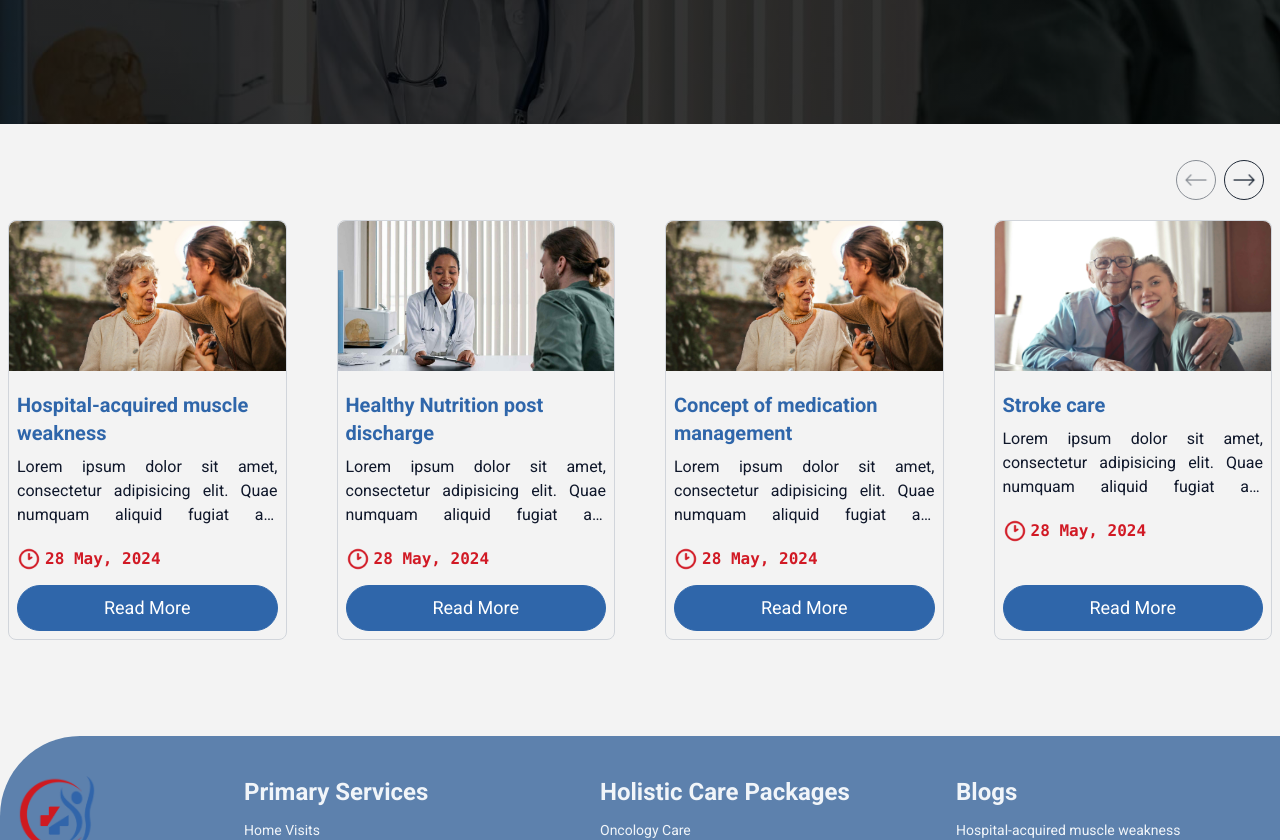
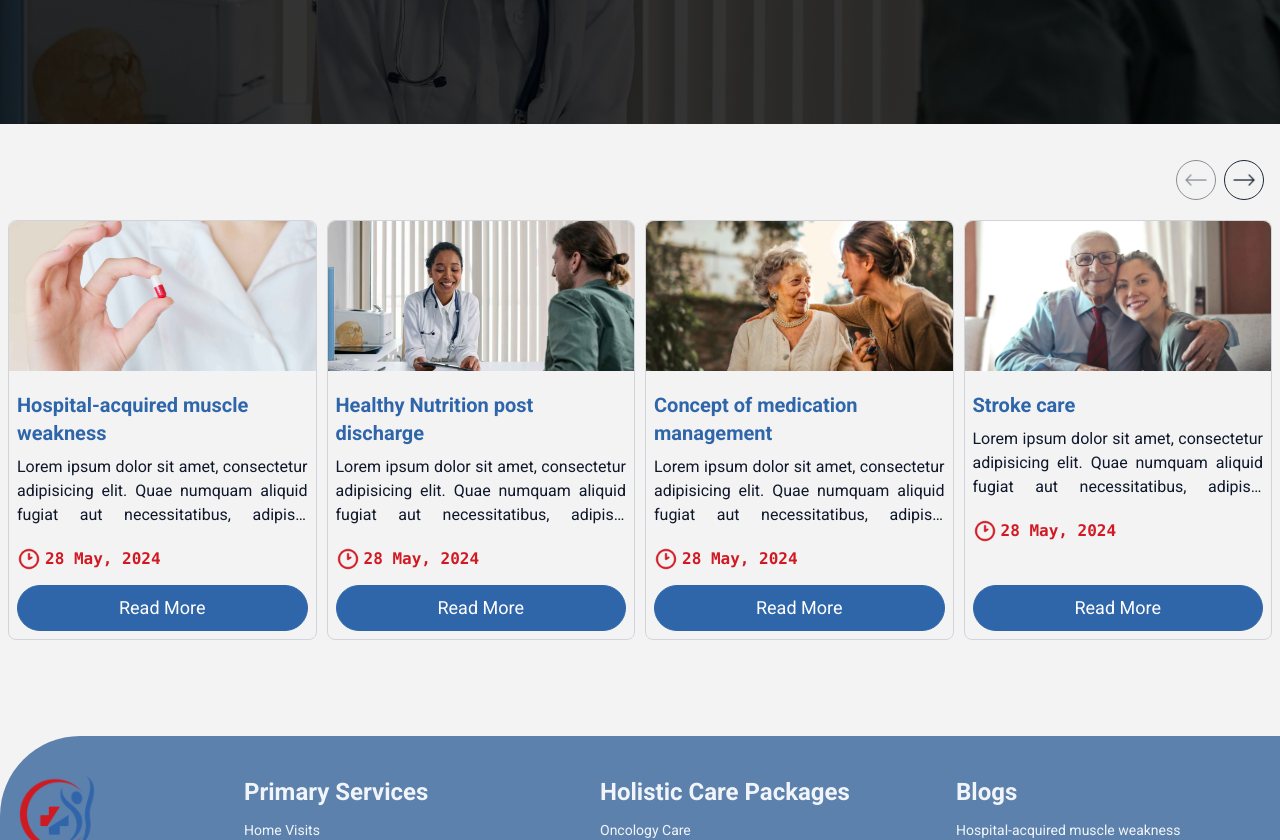
Before and after one commit to AbdurRehman1312/nakaha_website, a React (Vite) app: page /blogs in a window 1280 px wide. Shown: the part 474-1314 px from the top of the page. Built offline with nearby package versions, Linux system fonts and the light colour scheme.

Commit message:
Blogs Translation

```diff
--- a/src/pages/Blogs.jsx
+++ b/src/pages/Blogs.jsx
@@ -1,4 +1,4 @@
-import React, { useRef, useState } from "react";
+import React, { useRef, useState, useEffect } from "react";
 import BlogCard from "../components/BlogCard";
 import { Swiper, SwiperSlide } from "swiper/react";
 import * as images from "../assets";
@@ -6,11 +6,14 @@ import "swiper/css";
 import "swiper/css/navigation";
 import { Navigation } from "swiper/modules";
 import Breadcrumb from "../components/Breadcrumb";
+import { useTranslation } from "react-i18next";
 
 const Blogs = () => {
+  const { t, i18n } = useTranslation("global");
   const swiperRef = useRef(null);
-  const [activeIndex, setActiveIndex] = useState(0); // Track the active slide index
-  const [totalSlides, setTotalSlides] = useState(0); // Total number of slides
+  const [activeIndex, setActiveIndex] = useState(0);
+  const [totalSlides, setTotalSlides] = useState(0);
+  const isRTL = i18n.dir() === 'rtl';
 
   const navigateToNext = () => {
     if (swiperRef.current) {
@@ -24,12 +27,18 @@ const Blogs = () => {
     }
   };
 
+  useEffect(() => {
+    document.body.dir = i18n.dir();  // Ensure the body direction is updated
+  }, [i18n, i18n.language]);
+
   return (
     <>
-    <Breadcrumb styles="bg_blog" title="News And Blogs"  />
-      <section className="container m-auto px-2 my-10 ">
+      <Breadcrumb styles="bg_blog" title={t("blogs.heading")} />
+      <section className="container m-auto px-2 my-10">
         <div className="relative">
           <Swiper
+            key={isRTL ? 'rtl' : 'ltr'}  // Reinitialize Swiper when direction changes
+            rtl={isRTL}  // Enable RTL in Swiper based on i18n direction
             slidesPerView={4}
             spaceBetween={10}
             onSwiper={(swiper) => {
@@ -39,7 +48,7 @@ const Blogs = () => {
             onSlideChange={(swiper) => {
               setActiveIndex(swiper.activeIndex);
             }}
-            navigation={false} // Disable default navigation
+            navigation={false} // Custom navigation is handled externally
             pagination={{
               clickable: true,
             }}
@@ -54,16 +63,16 @@ const Blogs = () => {
               },
               1024: {
                 slidesPerView: 4,
-                spaceBetween: 50,
+                spaceBetween: 10,
               },
             }}
             modules={[Navigation]}
             className="mySwiper flex justify-evenly gap-8 w-full my-24"
           >
-            <SwiperSlide>
+             <SwiperSlide>
               <BlogCard
-                img="hero2"
-                name="Hospital-acquired muscle weakness"
+                img="service5"
+                name={t("blogCard1.name")}
                 desc="Lorem ipsum dolor sit amet, consectetur adipisicing elit. Quae numquam aliquid fugiat aut necessitatibus, adipisci aperiam assumenda sequi enim, dicta, libero reiciendis hic explicabo eos optio corporis exercitationem accusamus illo!"
                 date="28 May, 2024"
               />
@@ -71,7 +80,7 @@ const Blogs = () => {
             <SwiperSlide>
               <BlogCard
                 img="hero1"
-                name="Healthy Nutrition post discharge"
+                name={t("blogCard2.name")}
                 desc="Lorem ipsum dolor sit amet, consectetur adipisicing elit. Quae numquam aliquid fugiat aut necessitatibus, adipisci aperiam assumenda sequi enim, dicta, libero reiciendis hic explicabo eos optio corporis exercitationem accusamus illo!"
                 date="28 May, 2024"
               />
@@ -79,7 +88,7 @@ const Blogs = () => {
             <SwiperSlide>
               <BlogCard
                 img="hero2"
-                name="Concept of medication management"
+                name={t("blogCard4.name")}
                 desc="Lorem ipsum dolor sit amet, consectetur adipisicing elit. Quae numquam aliquid fugiat aut necessitatibus, adipisci aperiam assumenda sequi enim, dicta, libero reiciendis hic explicabo eos optio corporis exercitationem accusamus illo!"
                 date="28 May, 2024"
               />
@@ -87,7 +96,15 @@ const Blogs = () => {
             <SwiperSlide>
               <BlogCard
                 img="hero3"
-                name="Stroke care"
+                name={t("blogCard3.name")}
+                desc="Lorem ipsum dolor sit amet, consectetur adipisicing elit. Quae numquam aliquid fugiat aut necessitatibus, adipisci aperiam assumenda sequi enim, dicta, libero reiciendis hic explicabo eos optio corporis exercitationem accusamus illo!"
+                date="28 May, 2024"
+              />
+            </SwiperSlide>
+            <SwiperSlide>
+              <BlogCard
+                img="service3"
+                name={t("blogCard5.name")}
                 desc="Lorem ipsum dolor sit amet, consectetur adipisicing elit. Quae numquam aliquid fugiat aut necessitatibus, adipisci aperiam assumenda sequi enim, dicta, libero reiciendis hic explicabo eos optio corporis exercitationem accusamus illo!"
                 date="28 May, 2024"
               />
@@ -95,42 +112,34 @@ const Blogs = () => {
             <SwiperSlide>
               <BlogCard
                 img="aboutus"
-                name="Oncology care"
+                name={t("blogCard6.name")}
                 desc="Lorem ipsum dolor sit amet, consectetur adipisicing elit. Quae numquam aliquid fugiat aut necessitatibus, adipisci aperiam assumenda sequi enim, dicta, libero reiciendis hic explicabo eos optio corporis exercitationem accusamus illo!"
                 date="28 May, 2024"
               />
             </SwiperSlide>
             <SwiperSlide>
               <BlogCard
-                img="aboutus"
-                name="Nursing at home"
-                desc="Lorem ipsum dolor sit amet, consectetur adipisicing elit. Quae numquam aliquid fugiat aut necessitatibus, adipisci aperiam assumenda sequi enim, dicta, libero reiciendis hic explicabo eos optio corporis exercitationem accusamus illo!"
-                date="28 May, 2024"
-              />
-            </SwiperSlide>
-            <SwiperSlide>
-              <BlogCard
-                img="aboutus"
-                name="Red Flags"
+                img="service1"
+                name={t("blogCard7.name")}
                 desc="Lorem ipsum dolor sit amet, consectetur adipisicing elit. Quae numquam aliquid fugiat aut necessitatibus, adipisci aperiam assumenda sequi enim, dicta, libero reiciendis hic explicabo eos optio corporis exercitationem accusamus illo!"
                 date="28 May, 2024"
               />
             </SwiperSlide>
           </Swiper>
-          <div className="flex items-center gap-2 absolute top-[-20%] my-6 right-[0.5rem] z-30">
+          <div className={`flex items-center gap-2 absolute top-[-20%] my-6 ${isRTL ? 'left-[0.5rem]' : 'right-[0.5rem]'} z-30`}>
             <button
               onClick={navigateToPrev}
               className="custom-prev h-[40px] w-[40px] rounded-full flex justify-center items-center border border-gray-800"
-              style={{ opacity: activeIndex === 0 ? 0.5 : 1 }} // Opacity for the prev button
+              style={{ opacity: activeIndex === 0 ? 0.5 : 1 }}
             >
-              <img src={images.prev} alt="Prev" className="w-[80%] h-[80%]" />
+              <img src={isRTL ? images.next : images.prev} alt="Prev" className="w-[80%] h-[80%]" />
             </button>
             <button
               onClick={navigateToNext}
               className="custom-next h-[40px] w-[40px] rounded-full flex justify-center items-center border border-gray-800"
               style={{ opacity: activeIndex === totalSlides - 1 ? 0.5 : 1 }}
             >
-              <img src={images.next} alt="Next" className="w-[80%] h-[80%]" />
+              <img src={isRTL ? images.prev : images.next} alt="Next" className="w-[80%] h-[80%]" />
             </button>
           </div>
         </div>
--- a/src/pages/Services.jsx
+++ b/src/pages/Services.jsx
@@ -63,7 +63,7 @@ const Services = () => {
   ];
   return (
     <>
-      <Breadcrumb styles="bg_services" title="Our Services" />
+      <Breadcrumb styles="bg_services" title={t("services.heading")} />
       <section className="container px-2 m-auto my-14">
         <div className="flex  justify-center flex-wrap gap-10">
           {tabsData.map((tab) => (
--- a/src/translations/ar/global.json
+++ b/src/translations/ar/global.json
@@ -47,6 +47,18 @@
     "blogCard3":{
         "name": "رعاية السكتة الدماغية"
     },
+    "blogCard4": {
+        "name": "مفهوم إدارة الدواء"
+    },
+    "blogCard5": {
+        "name": "رعاية الأورام"
+    },
+    "blogCard6": {
+        "name": "التمريض في المنزل"
+    },
+    "blogCard7": {
+        "name": "الأعلام الحمراء"
+    },
     "aboutUs":{
         "about": "معلومات عنا",
         "welc": "مرحبا بكم في ناكاها، حيث صحتك هي أولويتنا.",
@@ -56,6 +68,7 @@
         "at": "في ناكاها، ندرك أن كل مريض فريد من نوعه، ولهذا السبب نعطي الأولوية لخطط الرعاية الشخصية المصممة خصيصًا لتلبية احتياجاتك وتفضيلاتك الخاصة. سواء كنت تعاني من مرض مزمن، أو تتعافى من عملية جراحية، أو تبحث عن خدمات إعادة التأهيل، فإن فريقنا موجود لدعمك في كل خطوة على الطريق. هدفنا هو توفير الدعم الشامل تحت سقف واحد، مما يجعل الرعاية الصحية أكثر سهولة وراحة بالنسبة لك."
     },
     "services":{
+        "heading": "خدماتنا",
         "card1name": "الزيارات المنزلية",
         "card1desc": "استمتع بتجربة تلقي الرعاية الطبية بكل راحة في منزلك. سيأتي إليك متخصصو الرعاية الصحية لدينا، مما يضمن حصولك على الاهتمام والدعم الذي تحتاجه دون الحاجة إلى السفر.",
         "card2name": "الرعاية التمريضية في المنزل",
@@ -78,6 +91,9 @@
         "card10desc": "مساعدة ماهرة في إدخال القسطرة البولية أو إزالتها، مع إعطاء الأولوية لراحتك وسلامتك طوال العملية.",
         "card11name": "الأشعة",
         "card11desc": "أحدث خدمات التصوير لإجراء تقييمات تشخيصية شاملة وتخطيط العلاج."
+    },
+    "blogs":{
+        "heading": "الأخبار والمدونات"
     },
     "contactUs": {
         "heading": "كيف يمكننا مساعدتك؟",
--- a/src/translations/en/global.json
+++ b/src/translations/en/global.json
@@ -47,7 +47,19 @@
     "blogCard3": {
         "name": "Stroke care"
     },
-    "aboutUs":{
+    "blogCard4": {
+        "name": "Concept of medication management"
+    },
+    "blogCard5": {
+        "name": "Oncology care"
+    },
+    "blogCard6": {
+        "name": "Nursing at home"
+    },
+    "blogCard7": {
+        "name": "Red Flags"
+    },
+    "aboutUs": {
         "about": "About Us",
         "welc": "Welcome to Nakaha, where your health is our priority.",
         "welcome": "Welcome to Nakaha Clinic. Our clinic offers a diverse range of services tailored to meet your individual needs, ensuring comprehensive support throughout your healthcare journey.",
@@ -55,7 +67,8 @@
         "add": "In addition to primary services, we also provide holistic care packages such as oncology care, tracheostomy care, and stroke rehabilitation.",
         "at": "At Nakaha, we understand that each patient is unique, which is why we prioritize personalized care plans tailored to your specific needs and preferences. Whether you're managing a chronic illness, recovering from surgery, or seeking rehabilitation services, our team is here to support you every step of the way. Our goal is to provide comprehensive support under one roof, making healthcare more accessible and convenient for you."
     },
-    "services":{
+    "services": {
+        "heading": "Our Services",
         "card1name": "Home Visits",
         "card1desc": "Experience the convenience of receiving medical care in the comfort of your own home. Our healthcare professionals will come to you, ensuring you get the attention and support you need without the need to travel.",
         "card2name": "Nursing Care at Home",
@@ -78,6 +91,9 @@
         "card10desc": "Skilled assistance with urinary catheter insertion or removal, prioritizing your comfort and safety throughout the process.",
         "card11name": "Radiology",
         "card11desc": "State-of-the-art imaging services for comprehensive diagnostic evaluations and treatment planning."
+    },
+    "blogs":{
+        "heading": "News And Blogs"
     },
     "contactUs": {
         "heading": "How can we help you?",
@@ -111,7 +127,7 @@
             "service9": "Radiology",
             "service10": "Nutrition"
         },
-        "col3":{
+        "col3": {
             "package": "Holistic Care Packages",
             "package1": "Oncology Care",
             "package2": "Tracheostomy Care",
@@ -120,7 +136,7 @@
             "package5": "Stroke Care",
             "package6": "Swallowing and Speech Rehabilitation"
         },
-        "col4":{
+        "col4": {
             "blogs": "Blogs",
             "blog1": "Hospital-acquired muscle weakness",
             "blog2": "Healthy Nutrition post discharge",
```
Also changed, not shown: src/index.css (+8 -8 lines).
